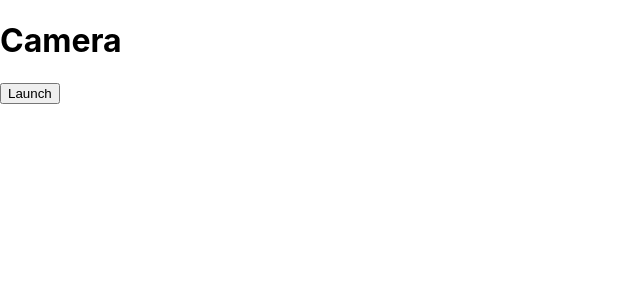
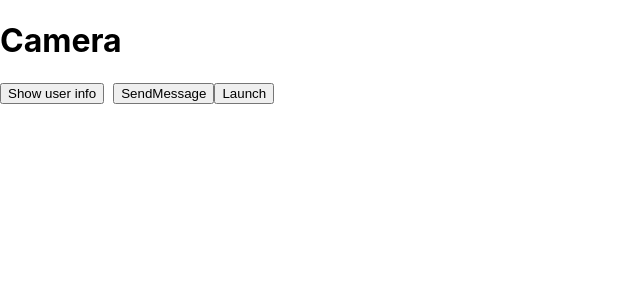
Before and after one commit to kazuma-fujita/liff-app-demo, a Next.js app: page / in a window 1280 px wide. Shown: the top 300 px of the page, without its empty margins (0-640 px from the left). Built offline with nearby package versions, Linux system fonts and the light colour scheme.

Commit message:
Added buttons

```diff
--- a/package.json
+++ b/package.json
@@ -8,6 +8,7 @@
     "lint": "next lint"
   },
   "dependencies": {
+    "@line/liff": "^2.19.0",
     "next": "12.1.4",
     "react": "18.0.0",
     "react-dom": "18.0.0",
--- a/pages/index.tsx
+++ b/pages/index.tsx
@@ -3,8 +3,70 @@ import Head from "next/head";
 import { useCallback, useRef, useState } from "react";
 import Webcam from "react-webcam";
 import Image from "next/image";
+import liff from "@line/liff";
 
 type Props = InferGetStaticPropsType<typeof getStaticProps>;
+
+const SendMessageButton = () => {
+  /* 追加: メッセージ送信 */
+  const sendMessage = () => {
+    liff
+      .init({ liffId: process.env.REACT_APP_LIFF_ID as string }) // LIFF IDをセットする
+      .then(() => {
+        if (!liff.isLoggedIn()) {
+          liff.login({}); // ログインしていなければ最初にログインする
+        } else if (liff.isInClient()) {
+          // LIFFので動いているのであれば
+          liff
+            .sendMessages([
+              {
+                // メッセージを送信する
+                type: "text",
+                text: "成功したぜ！Oh Yeah!! You've successfully sent a message! Hooray!",
+              },
+            ])
+            .then(function () {
+              window.alert("Message sent");
+            })
+            .catch(function (error) {
+              window.alert("Error sending message: " + error);
+            });
+        }
+      });
+  };
+  return (
+    <button className="button" onClick={sendMessage}>
+      SendMessage
+    </button>
+  );
+};
+
+const ShowProfileButton = () => {
+  /* 追加: UserProfileをAlertで表示 */
+  const getUserInfo = () => {
+    liff.init({ liffId: process.env.REACT_APP_LIFF_ID as string }).then(() => {
+      if (!liff.isLoggedIn()) {
+        liff.login({}); // ログインしていなければ最初にログインする
+      } else if (liff.isInClient()) {
+        liff
+          .getProfile() // ユーザ情報を取得する
+          .then((profile) => {
+            const userId: string = profile.userId;
+            const displayName: string = profile.displayName;
+            alert(`Name: ${displayName}, userId: ${userId}`);
+          })
+          .catch(function (error) {
+            window.alert("Error sending message: " + error);
+          });
+      }
+    });
+  };
+  return (
+    <button className="button" onClick={getUserInfo}>
+      Show user info
+    </button>
+  );
+};
 
 const videoConstraints = {
   width: 720,
@@ -12,7 +74,7 @@ const videoConstraints = {
   facingMode: "user",
 };
 
-export const Camera = () => {
+const Camera = () => {
   const [isCaptureEnable, setCaptureEnable] = useState<boolean>(false);
   const webcamRef = useRef<Webcam>(null);
   const [url, setUrl] = useState<string | null>(null);
@@ -28,6 +90,9 @@ export const Camera = () => {
       <header>
         <h1>Camera</h1>
       </header>
+      <ShowProfileButton />
+      &nbsp;&nbsp;
+      <SendMessageButton />
       {isCaptureEnable || (
         <button onClick={() => setCaptureEnable(true)}>Launch</button>
       )}
@@ -61,7 +126,7 @@ export const Camera = () => {
             </button>
           </div>
           <div>
-            <Image src={url} alt="Screenshot" />
+            <Image src={url} alt="Screenshot" width={540} height={360} />
           </div>
         </>
       )}
```
Also changed, not shown: 2 other files (tests, documents, lock files or other folders).
